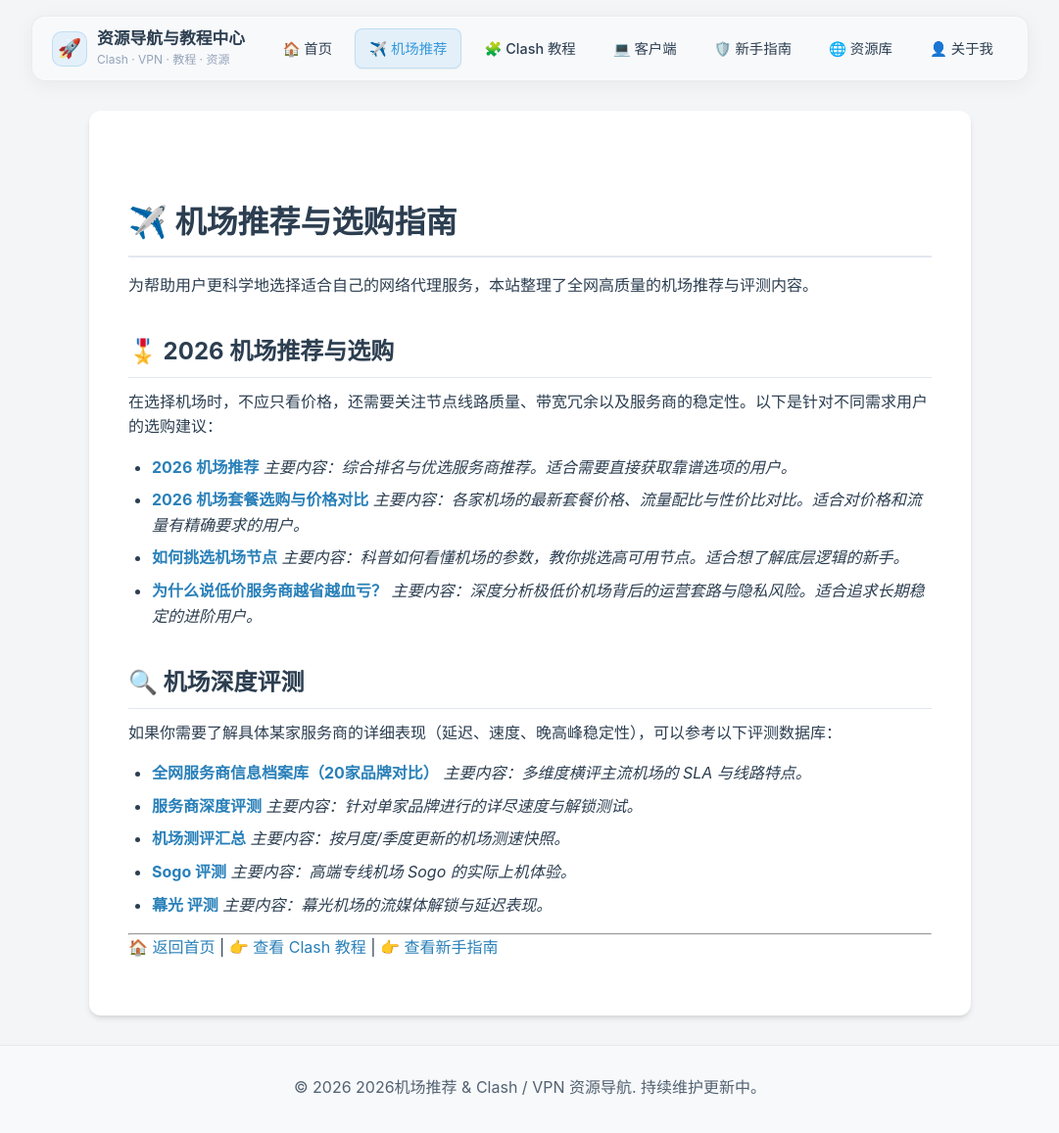
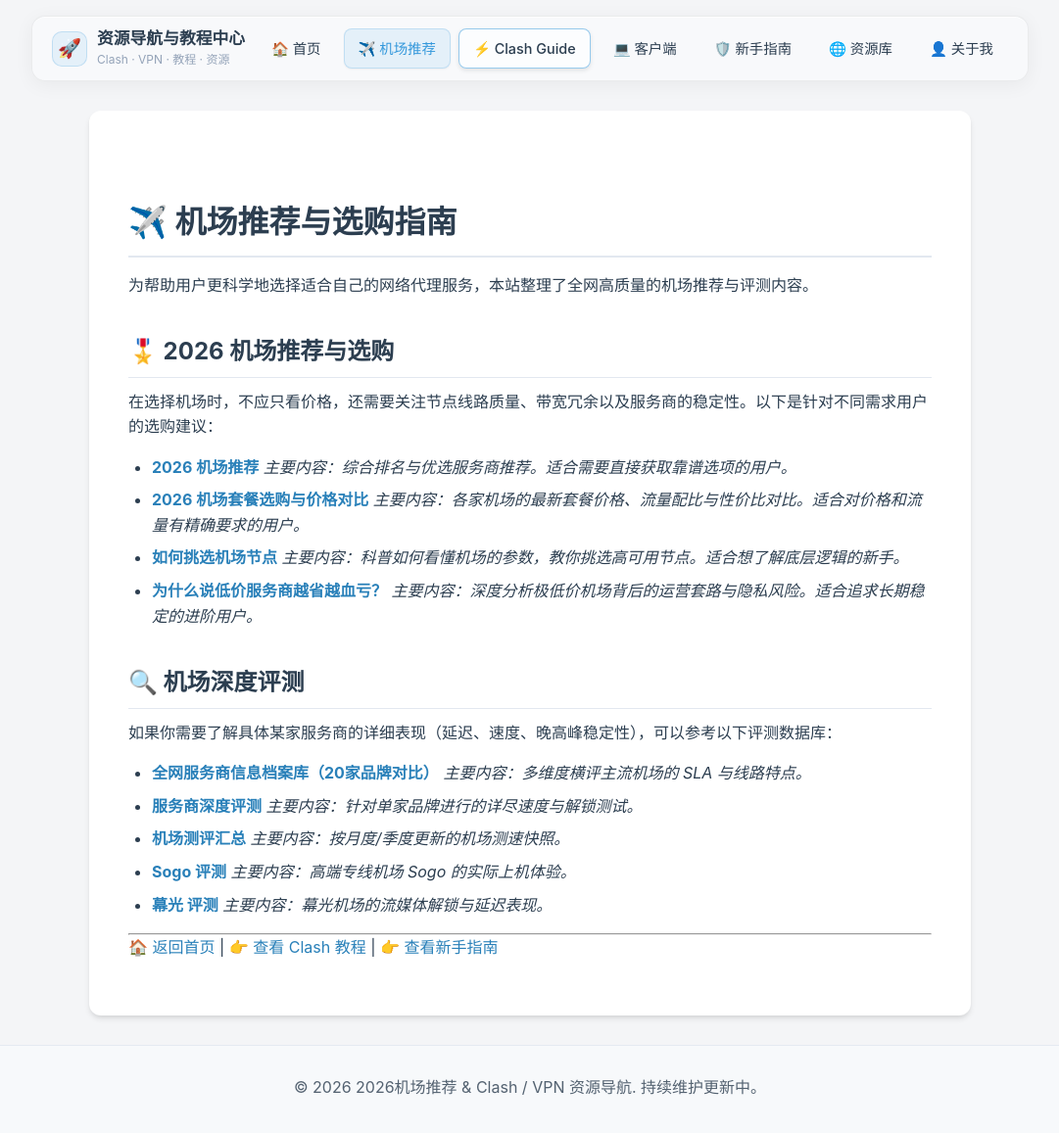
Before and after one commit to Colasaiko/tuijianjichang, a Jekyll site: the page built from airport.md, in a window 1280 px wide and 1169 px high. Shown: the top 1157 px of the window at 98% size, without its empty margins (99-1180 px from the left). Built offline with Jekyll 4.4.1, drawn with Linux system fonts in a browser that asks for light colours; our own code applies the rules of GitHub Pages for plain Markdown files.

Commit message:
fix: keep Clash Guide and remove duplicate Clash tutorial nav

```diff
--- a/_layouts/default.html
+++ b/_layouts/default.html
@@ -22,7 +22,7 @@
             <nav class="nav-links">
                 <a href="/tuijianjichang/" class="nav-item {% if page.url == '/' or page.url == '/index.html' %}active{% endif %}">🏠 首页</a>
                 <a href="/tuijianjichang/airport.html" class="nav-item {% if page.url == '/airport.html' %}active{% endif %}">✈️ 机场推荐</a>
-                <a href="/tuijianjichang/clash.html" class="nav-item {% if page.url == '/clash.html' %}active{% endif %}">🧩 Clash 教程</a>
+                <a href="https://colasaiko.github.io/Clash-/" class="nav-item nav-special">⚡ Clash Guide</a>
                 <a href="/tuijianjichang/clients.html" class="nav-item {% if page.url == '/clients.html' %}active{% endif %}">💻 客户端</a>
                 <a href="/tuijianjichang/newbie.html" class="nav-item {% if page.url == '/newbie.html' %}active{% endif %}">🛡️ 新手指南</a>
                 <a href="/tuijianjichang/resources.html" class="nav-item {% if page.url == '/resources.html' %}active{% endif %}">🌐 资源库</a>
```
